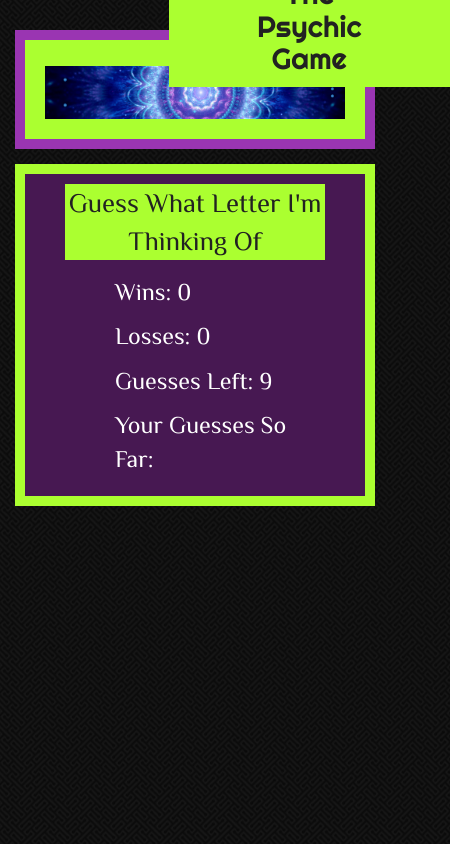
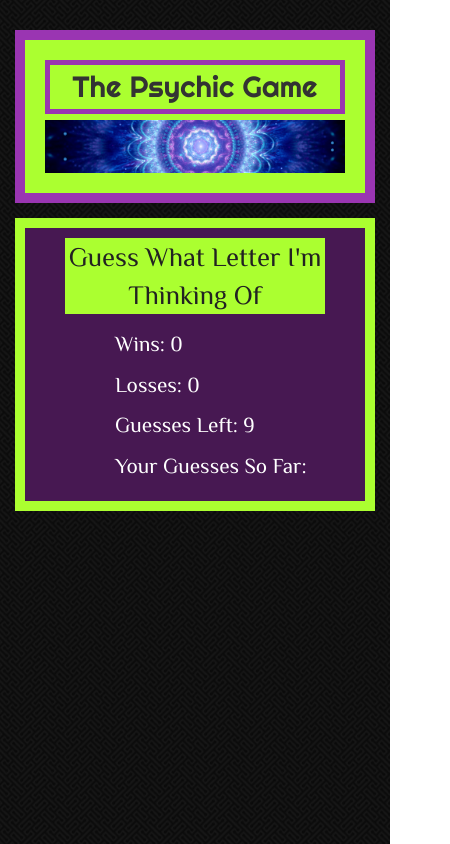
Before and after one commit to gildonkirk/Psychic-Game, a plain HTML site: page index.html in a window 390 px wide. Shown: the whole page, 450 px wide, since content can reach past the window. Drawn offline with nearby package versions, Linux system fonts and the light colour scheme.

Commit message:
responsive finished

```diff
--- a/assets/css/style.css
+++ b/assets/css/style.css
@@ -18,30 +18,9 @@ body {
 }
 
 h1 {
-	position: absolute;
-    bottom: 69px;
-    left: 281px;
-    background-color: #abff30;
-    color: #222222;
-    padding: .5em 4em;
-    max-width: 100%;
-}
-
-@media only screen and (max-width: 1200px) {
-	h1 {
-		padding: .5em 3em;
-		bottom: 52px;
-		left: 206px;
-	}
-}
-
-@media only screen and (max-width: 992px) {
-	h1 {
-		font-size: 22pt;
-		padding: .4em 3em;
-		bottom: 42px;
-		left: 144px;
-	}
+	margin: 0;
+	padding: 6px 0;
+	border: 5px solid #9a35b2;
 }
 
 img {
@@ -72,3 +51,27 @@ img {
 	padding-left: 50px;
 	margin: 10px 0;
 }
+
+@media only screen and (max-width: 600px) {
+	h1 {
+		font-size: 22pt;
+	}
+	#guess {
+		font-size: 16pt;
+	}
+	.scoreText {
+		font-size: 15pt;
+	}
+}
+
+@media only screen and (max-width: 500px) {
+	h1 {
+		font-size: 22pt;
+	}
+	#guess {
+		font-size: 20pt;
+	}
+	.scoreText {
+		font-size: 16pt;
+	}
+}
--- a/index.html
+++ b/index.html
@@ -11,16 +11,16 @@
 <body>
 	<div class="container">
 		<div class="header">
-			<h1>The Psychic Game</h1>
+			<h1 class="text-center align-middle">The Psychic Game</h1>
 			<img src="assets/images/eye1.jpg">
 		</div>
 		<div class="col-xl-12 content">
 			<p id="guess">Guess What Letter I'm Thinking Of</p>
 			<div class="scoreboard">
-				<p>Wins: <span id="winCounter">0</span></p>
-				<p>Losses: <span id="lossCounter">0</span></p>
-				<p>Guesses Left: <span id="guessCounter">9</span></p>
-				<p id="bottom">Your Guesses So Far: <span id="guessKey"></span></p>
+				<p class="scoreText">Wins: <span id="winCounter">0</span></p>
+				<p class="scoreText">Losses: <span id="lossCounter">0</span></p>
+				<p class="scoreText">Guesses Left: <span id="guessCounter">9</span></p>
+				<p class="scoreText" id="bottom">Your Guesses So Far: <span id="guessKey"></span></p>
 			</div>
 		</div>
 	</div>
```
